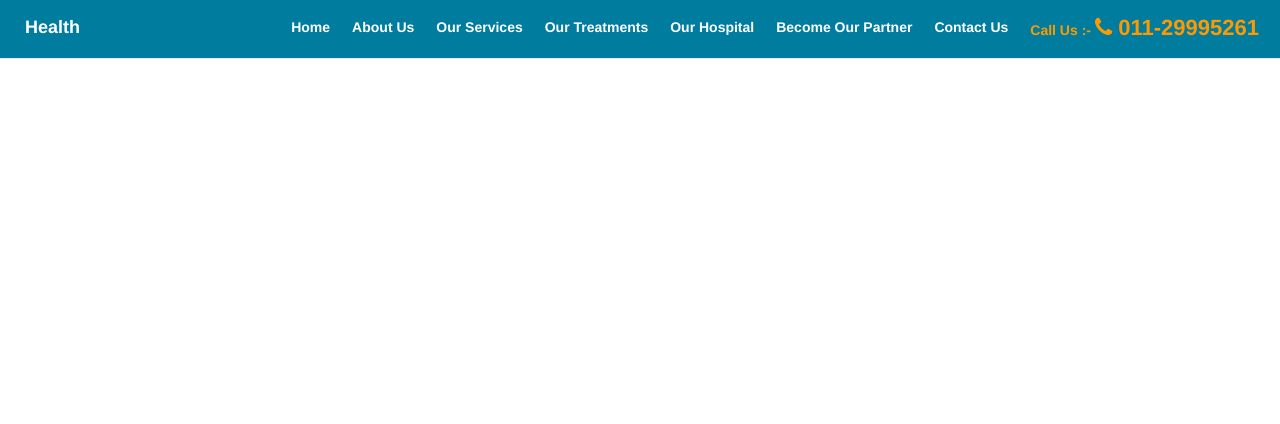
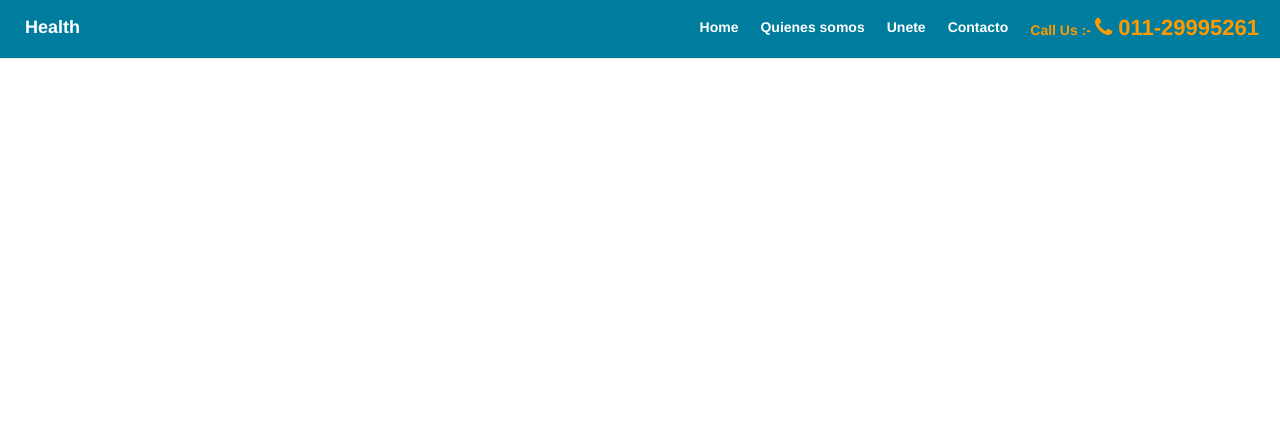
Before and after one commit to iTrevilla/penyabetica, a plain HTML site: page index.html in a window 1280 px wide. Shown: the top 424 px of the page. Drawn offline with nearby package versions, Linux system fonts and the light colour scheme.

Commit message:
Update index.html

```diff
--- a/index.html
+++ b/index.html
@@ -3,7 +3,7 @@
 <head>
 <meta charset="utf-8">
 <meta http-equiv="refresh" content="30">
-<title>Health Care</title>
+<title>Pena betica de Londres</title>
 <!--Css Starts Here-->
 <link href="css/style_main.css" rel="stylesheet" type="text/css"/>
 <link href="css/responsivestyle.css" rel="stylesheet" type="text/css"/>
@@ -49,13 +49,9 @@
 
     <ul class="nav navbar-nav navbar-right">
         <li><a href="#home" title="Home">Home</a></li>
-        <li><a href="#about_us" title="About Us">About Us</a></li>
-        <li><a href="#ser_vicesnew" title="Our Services">Our Services</a></li>
-        <li><a href="#treatment_out_new" title="Our Treatments">Our Treatments</a></li>
-
-         <li><a href="#our_hospita" title="Our Hospital">Our Hospital</a></li>
-          <li><a href="#become_ght_partnr" title="Become Our Partner">Become Our Partner</a></li>
-          <li><a href="#contact_wus" title="Contact Us">Contact Us</a></li>
+        <li><a href="#about_us" title="About Us">Quienes somos</a></li>
+        <li><a href="#treatment_out_new" title="Our Treatments">Unete</a></li>
+          <li><a href="#contact_wus" title="Contact Us">Contacto</a></li>
 
           <li><a style="color:#F90;">Call Us :- <strong style="font-size:22px;font-weight:bold;"><i class="fa fa-phone" aria-hidden="true"></i>  011-29995261</strong></a></li>
       </ul>
```
